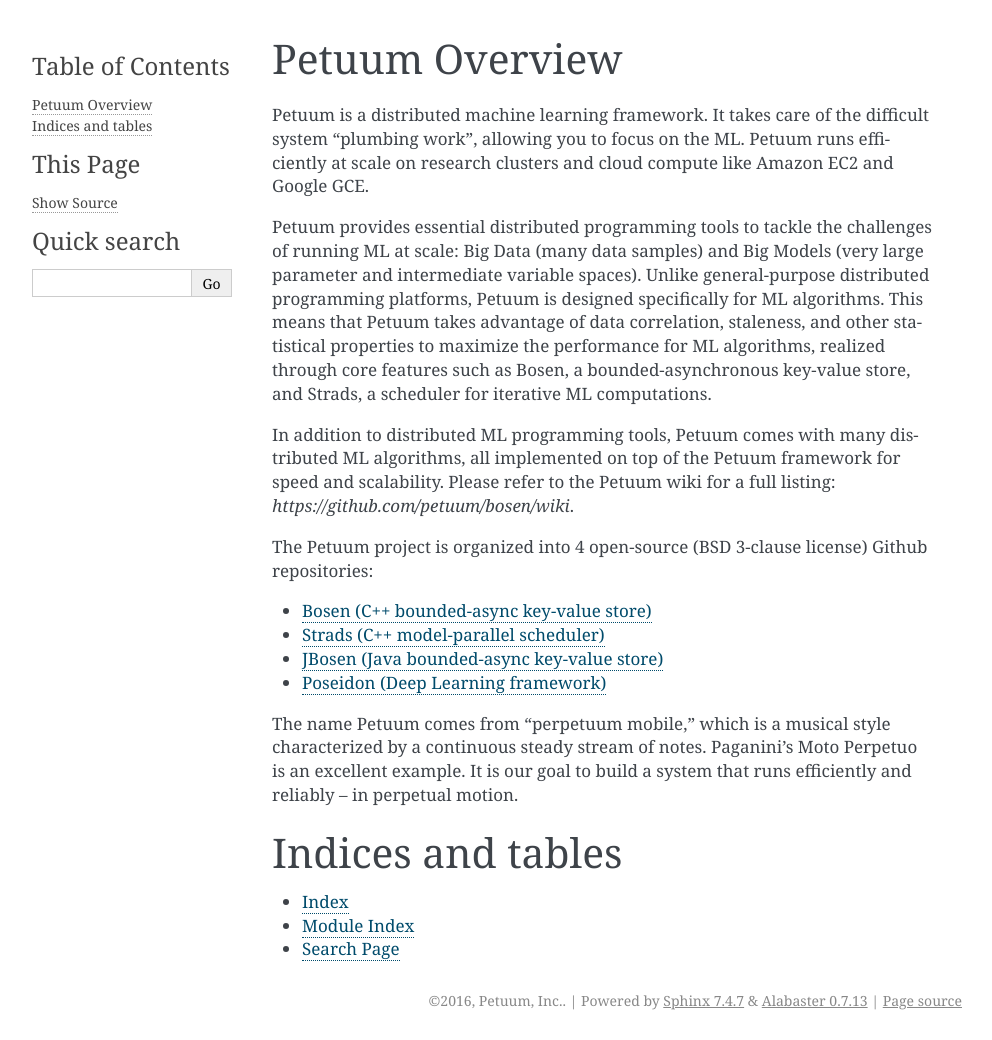
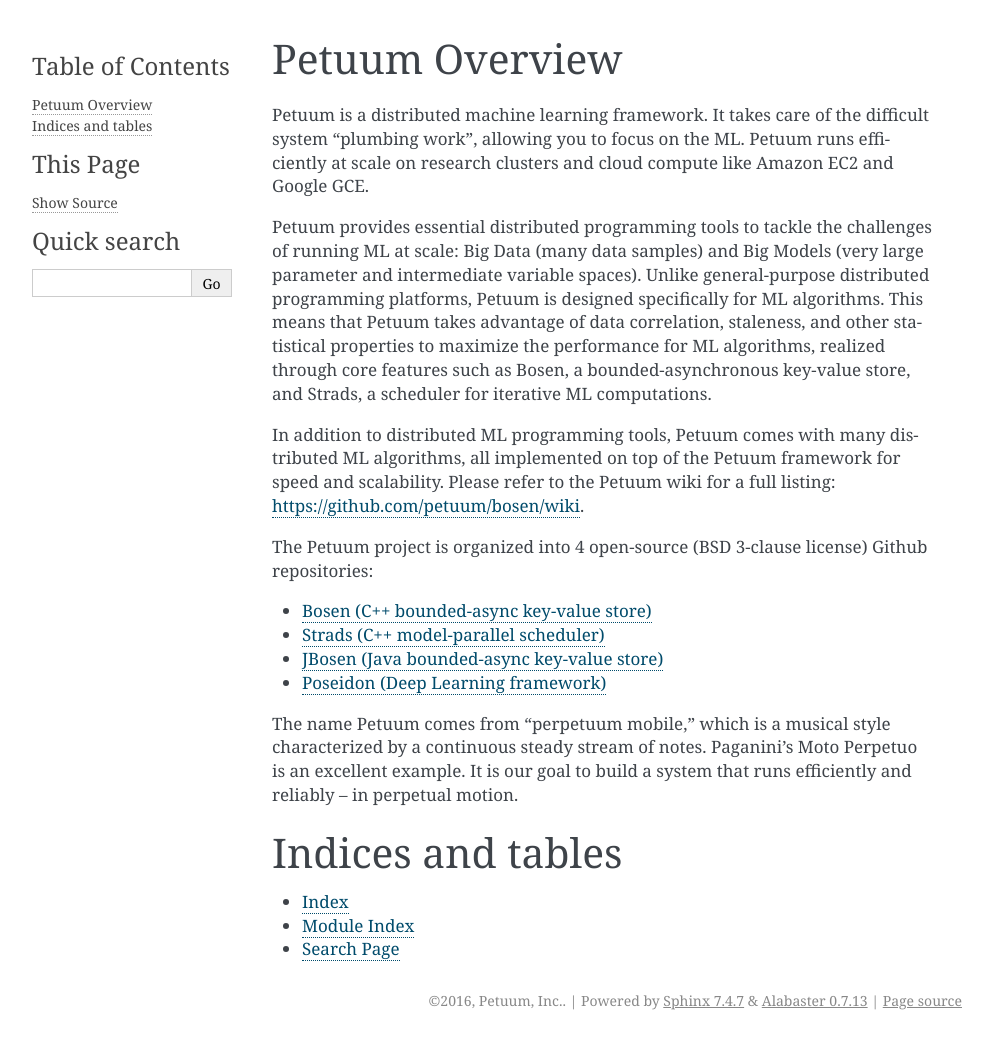
Before and after one commit to sailing-pmls/pmls.readthedocs.io, a Sphinx documentation site: the page built from docs/index.rst, in a window 1280 px wide. Shown: the whole page, without its empty margins (148-1140 px from the left). Built offline with Sphinx 7.4.7, drawn with Linux system fonts in a browser that asks for light colours.

```diff
--- a/docs/index.rst
+++ b/docs/index.rst
@@ -10,7 +10,7 @@ Petuum is a distributed machine learning framework. It takes care of the difficu
 
 Petuum provides essential distributed programming tools to tackle the challenges of running ML at scale: Big Data (many data samples) and Big Models (very large parameter and intermediate variable spaces). Unlike general-purpose distributed programming platforms, Petuum is designed specifically for ML algorithms. This means that Petuum takes advantage of data correlation, staleness, and other statistical properties to maximize the performance for ML algorithms, realized through core features such as Bosen, a bounded-asynchronous key-value store, and Strads, a scheduler for iterative ML computations.
 
-In addition to distributed ML programming tools, Petuum comes with many distributed ML algorithms, all implemented on top of the Petuum framework for speed and scalability. Please refer to the Petuum wiki for a full listing: `https://github.com/petuum/bosen/wiki`.
+In addition to distributed ML programming tools, Petuum comes with many distributed ML algorithms, all implemented on top of the Petuum framework for speed and scalability. Please refer to the Petuum wiki for a full listing: `<https://github.com/petuum/bosen/wiki>`_.
 
 The Petuum project is organized into 4 open-source (BSD 3-clause license) Github repositories:
 
```
